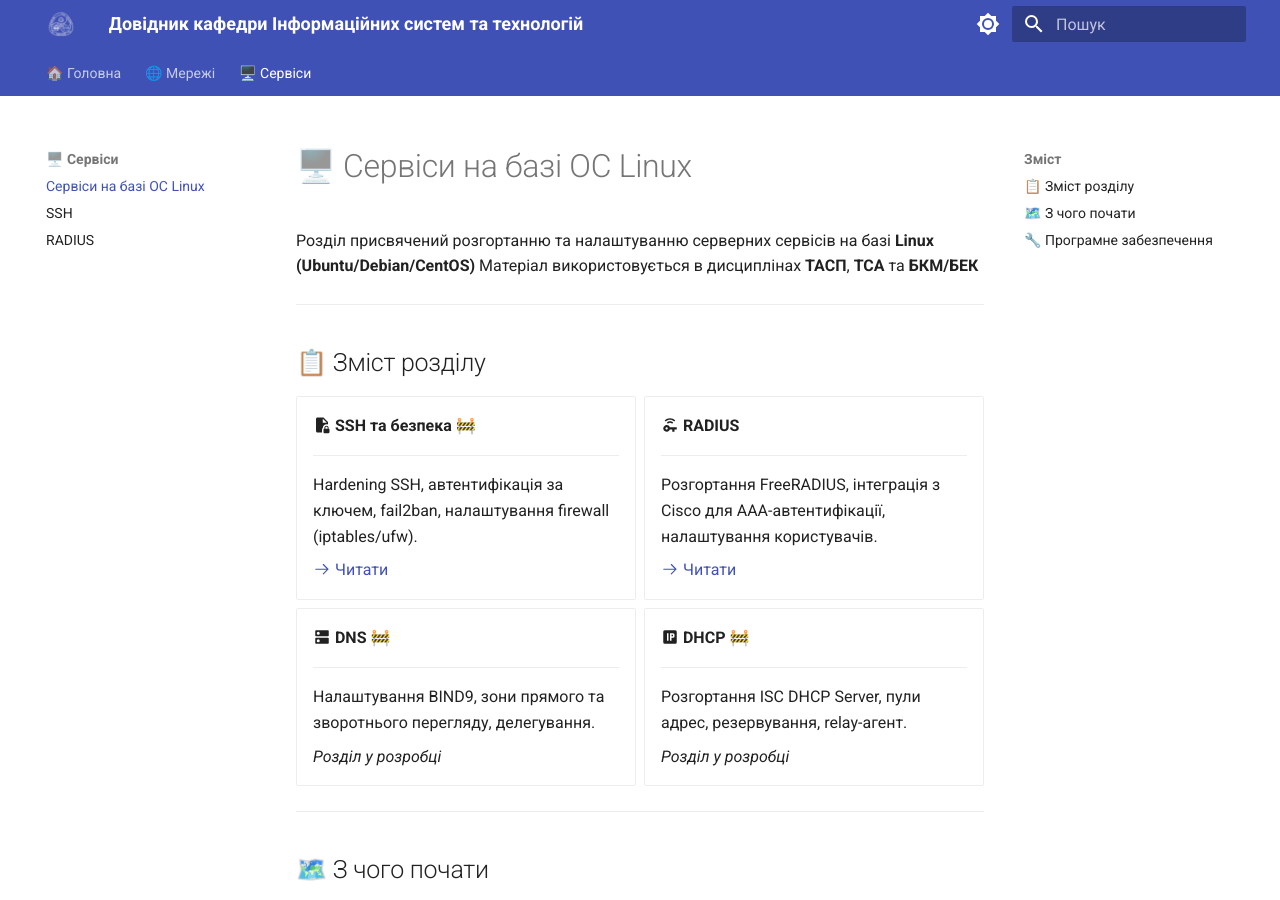
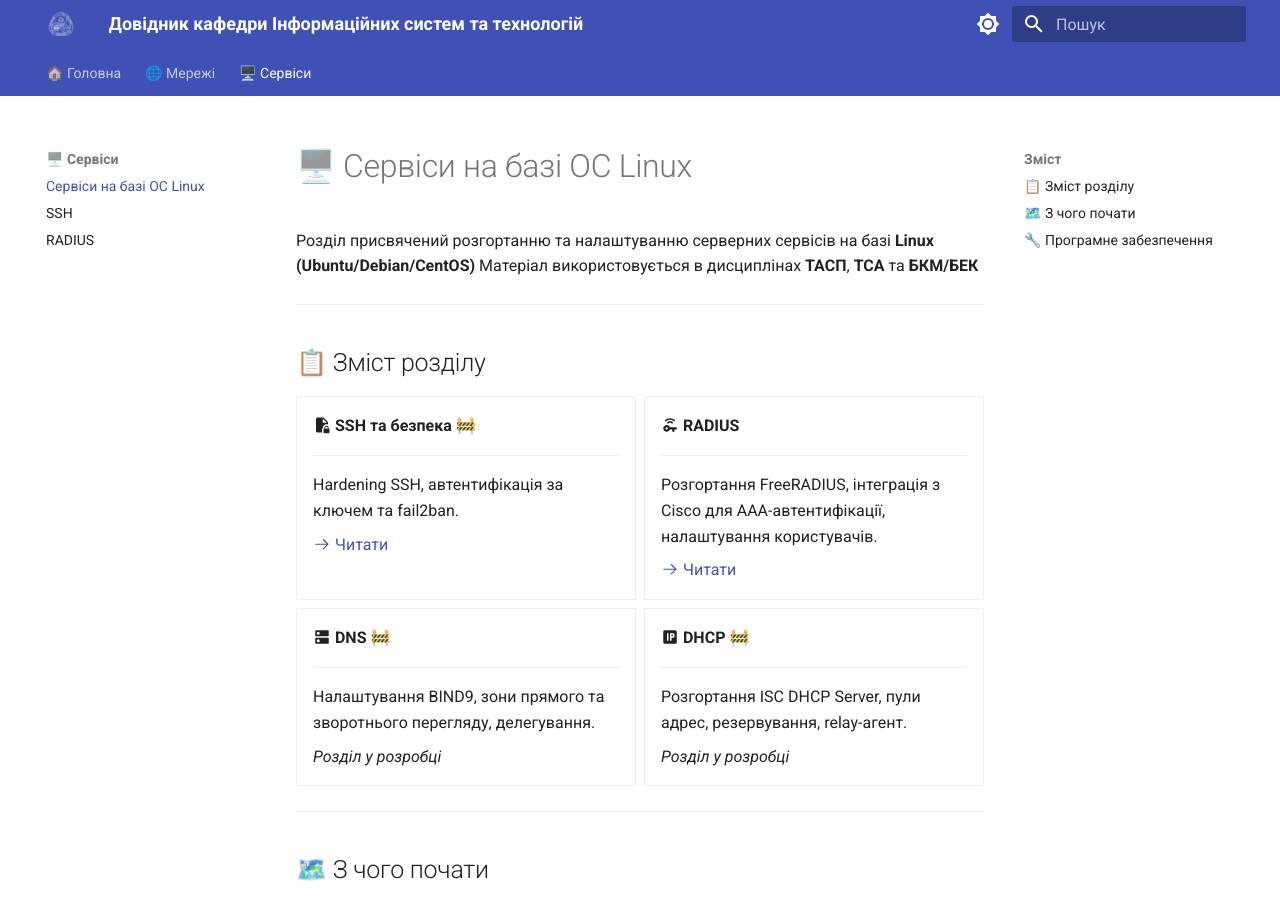
Before and after one commit to left769/21-docs, an MkDocs documentation site: the page built from docs/server-services/index.md, in a window 1280 px wide and 900 px high. Built offline with MkDocs 1.6.1 and Material for MkDocs 9.7.7, drawn with Linux system fonts in a browser that asks for light colours.

Commit message:
changes in services index

```diff
--- a/docs/server-services/index.md
+++ b/docs/server-services/index.md
@@ -13,7 +13,7 @@
 
     ---
 
-    Hardening SSH, автентифікація за ключем, fail2ban, налаштування firewall (iptables/ufw).
+    Hardening SSH, автентифікація за ключем та fail2ban.
 
     [:octicons-arrow-right-24: Читати](ssh.md)
 
```
